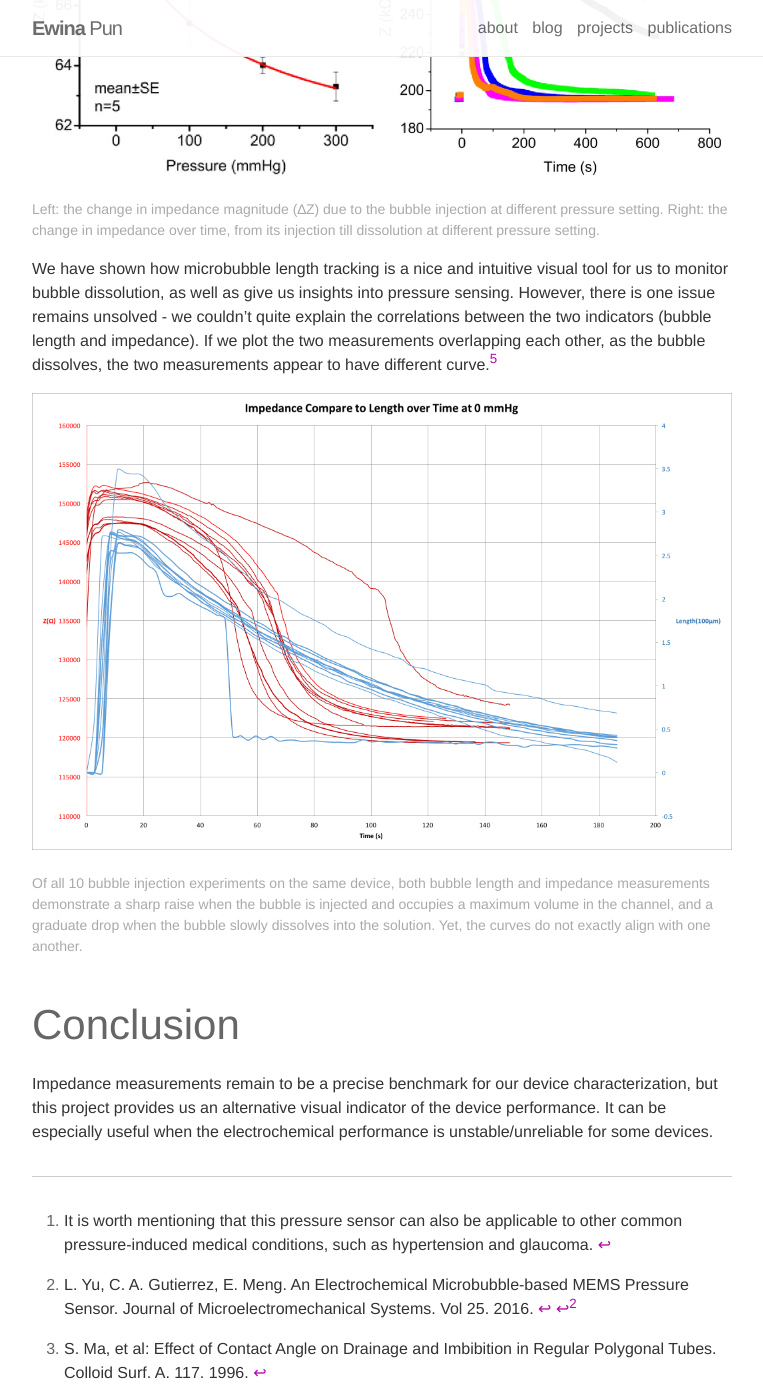
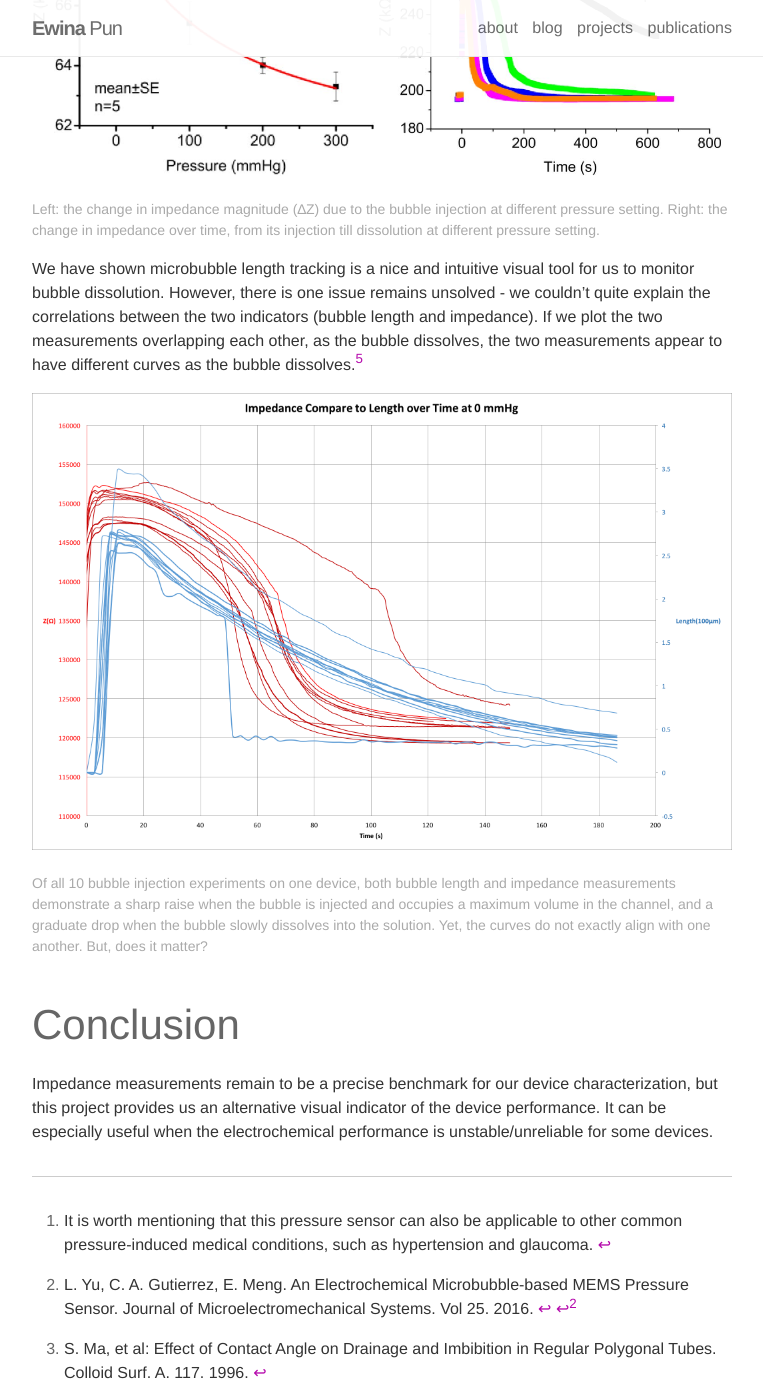
Before and after one commit to ewinapun/ewinapun.github.io, a Jekyll site: the page built from _projects/1_project.markdown, in a window 1280 px wide and 1400 px high, scrolled down 3793 px. Shown: the whole window, without its empty margins (258-1021 px from the left). Built offline with Jekyll 4.4.1, drawn with Linux system fonts in a browser that asks for light colours; nearby versions of some CDN libraries; some of the changed text lies outside the part shown.

Commit message:
projects proofread

```diff
--- a/_projects/1_project.markdown
+++ b/_projects/1_project.markdown
@@ -28,8 +28,8 @@ A microchannel is carefully fabricated into the device. The channel is connected
 
 <p>
   <img src="/assets/img/BioMEMS_project/deviceFFC.png" style="width: 28%;"/>
-  <img src="/assets/img/BioMEMS_project/device.jpg" style="width: 34%;"/>
-  <img src="/assets/img/BioMEMS_project/devicechannel.png" style="width: 35%;"/>
+  <img src="/assets/img/BioMEMS_project/device.jpg" style="width: 33%;"/>
+  <img src="/assets/img/BioMEMS_project/devicechannel.png" style="width: 34%;"/>
 </p>
 <p>
 <div class="caption">
@@ -164,12 +164,12 @@ If we compare the bubble length results to the impedance measurements[^note2], w
     </div>
 </p>
 
-We have shown how microbubble length tracking is a nice and intuitive visual tool for us to monitor bubble dissolution, as well as give us insights into pressure sensing. However, there is one issue remains unsolved - we couldn't quite explain the correlations between the two indicators (bubble length and impedance). If we plot the two measurements overlapping each other, as the bubble dissolves, the two measurements appear to have different curve.[^note3]
+We have shown microbubble length tracking is a nice and intuitive visual tool for us to monitor bubble dissolution. However, there is one issue remains unsolved - we couldn't quite explain the correlations between the two indicators (bubble length and impedance). If we plot the two measurements overlapping each other, as the bubble dissolves, the two measurements appear to have different curves as the bubble dissolves.[^note3]
 
 <p>
   <img src="/assets/img/BioMEMS_project/compare.png" style="width: 100%;"/>
     <div class="caption">
-    Of all 10 bubble injection experiments on the same device, both bubble length and impedance measurements demonstrate a sharp raise when the bubble is injected and occupies a maximum volume in the channel, and a graduate drop when the bubble slowly dissolves into the solution. Yet, the curves do not exactly align with one another.
+    Of all 10 bubble injection experiments on one device, both bubble length and impedance measurements demonstrate a sharp raise when the bubble is injected and occupies a maximum volume in the channel, and a graduate drop when the bubble slowly dissolves into the solution. Yet, the curves do not exactly align with one another. But, does it matter?
     </div>
 </p>
 
```
Also changed, not shown: other parts of _projects/1_project.markdown (+3 -3 lines), _projects/2_project.markdown (+9 -9 lines).
